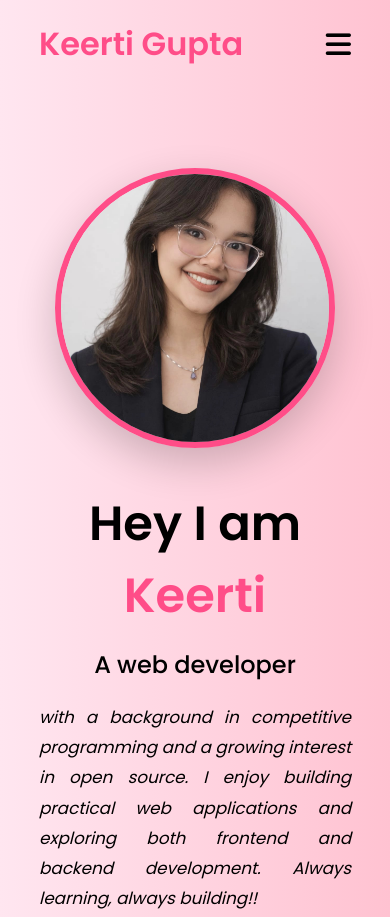
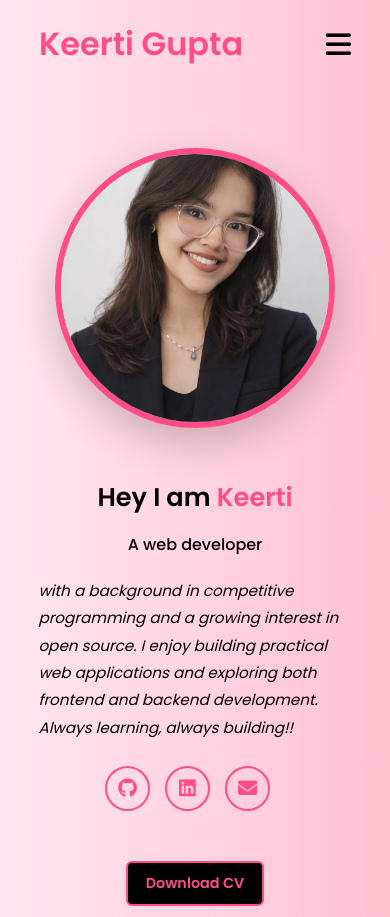
Before and after one commit to Keerti707/Portfolio, a plain HTML site: page index.html in a window 390 px wide. Shown: the top 917 px of the page. Drawn offline with Linux system fonts and the light colour scheme.

Commit message:
Made site responsive and improved layout

```diff
--- a/style.css
+++ b/style.css
@@ -348,3 +348,106 @@ nav {
         opacity: 0.4;
     }
 }
+
+/* ================= MOBILE RESPONSIVE ================= */
+
+@media (max-width: 1024px) {
+
+    .main-container {
+        gap: 50px;
+        padding: 60px 8%;
+    }
+
+    .image img {
+        width: 320px;
+        height: 320px;
+    }
+
+    .content h1 {
+        font-size: 2.5rem;
+    }
+}
+
+
+@media (max-width: 768px) {
+
+    /* Stack layout vertically */
+    .main-container {
+        flex-direction: column;
+        text-align: center;
+        padding: 60px 6%;
+    }
+
+    /* Profile picture smaller */
+    .image img {
+        width: 260px;
+        height: 260px;
+    }
+
+    /* Headings scale */
+    .content h1 {
+        font-size: 2rem;
+    }
+
+    .typewriter {
+        font-size: 1.2rem;
+    }
+
+    .content p {
+        font-size: 0.95rem;
+    }
+
+    /* Social icons centered */
+    .social-links {
+        display: flex;
+        justify-content: center;
+        flex-wrap: wrap;
+    }
+
+    /* Nav spacing */
+    .home-nav {
+        flex-direction: column;
+        gap: 15px;
+        text-align: center;
+    }
+
+    .links {
+        gap: 20px;
+    }
+
+    /* Blog spacing */
+    .content {
+        padding: 0 15px;
+    }
+
+    .content h2 {
+        font-size: 1.5rem;
+        margin-top: 50px;
+    }
+
+    .content p {
+        text-align: left;
+    }
+}
+
+
+@media (max-width: 480px) {
+
+    .image img {
+        width: 220px;
+        height: 220px;
+    }
+
+    .content h1 {
+        font-size: 1.6rem;
+    }
+
+    .typewriter {
+        font-size: 1rem;
+    }
+
+    .download-btn {
+        padding: 10px 18px;
+        font-size: 0.9rem;
+    }
+}
```
Also changed, not shown: index.html (+1 -0 lines).
